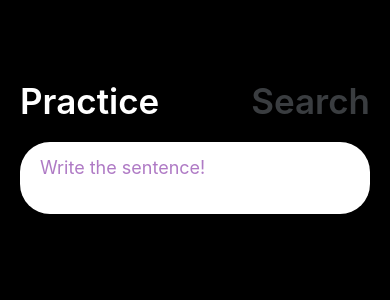
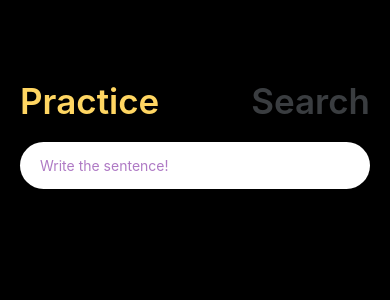
Before and after one commit to SteveKim0513/nomad-todo, a React Native app: screen / in a window 390 px wide. Shown: the top 300 px of the page. Built offline with nearby package versions, Linux system fonts and the light colour scheme.

Commit message:
update220127

```diff
--- a/App.js
+++ b/App.js
@@ -16,25 +16,30 @@ const STORAGE_KEY = "@toDos";
 export default function App() {
   // 상단 메인 메뉴 상태 관리
   const [myPractice, setmyPractice] = useState(true);
-  const searchMode = () => setmyPractice(false);
   const practiceMode = () => setmyPractice(true);
+  const searchMode = () => {
+    setmyPractice(false);
+    searchAction(text);
+  };
 
   // 텍스트 상자 입력 내용 관리
-  const [text, setText] = useState("");
+  var [text, setText] = useState("");
 
   // 검색어 입력 시 실시간 상태 변동을 통해 문장 리스트 다시 랜더링
   const [searchList, setsearchList] = useState({
-    1: { item: "a", itemStatus: true },
-    2: { item: "b", itemStatus: true },
-    3: { item: "c", itemStatus: true },
+    1: { item: "hello world", itemStatus: true },
+    2: { item: "i am a student", itemStatus: true },
+    3: { item: "i am a boy", itemStatus: true },
   });
 
   // 텍스트 입력 상태 관리
   const onChangeText = (payload) => {
     setText(payload);
 
+    // 검색 모드에서는 텍스트 입력마다 검색
     if (!myPractice) {
-      searchItem(payload);
+      //텍스트 입력이 변할 때마다 리스트를 처음부터 다시 검색
+      searchAction(payload);
     }
   };
 
@@ -59,27 +64,22 @@ export default function App() {
   const loadTodos = async () => {
     try {
       const loadValues = await AsyncStorage.getItem(STORAGE_KEY);
-
       return loadValues != null ? setToDos(JSON.parse(loadValues)) : null;
-    } catch (e) {
-      // error
-    }
+    } catch (e) {}
   };
 
   // 목록 추가
   const addTodo = async () => {
     // 텍스트 입력이 없는 경우 아무것도 하지 않음
-
     if (text === "") {
       return;
     }
     // 텍스트가 있는 경우 목록 추가 -> object 병합 방식
     const newToDos = {
       ...toDos,
-      [Date.now()]: { text, myPractice },
+      [Date.now()]: { text, myPractice: true },
     };
     setToDos(newToDos);
-    console.log(newToDos);
     await saveTodos(newToDos);
     setText("");
   };
@@ -91,13 +91,22 @@ export default function App() {
     await saveTodos(newTodos);
   };
 
+  const searchAction = (value) => {
+    initialSearchItem();
+    searchItem(value);
+  };
+
+  // 검색 화면에서 문장 목록 모두 나오도록 초기화
+  const initialSearchItem = () => {
+    Object.keys(searchList).map((key) => {
+      searchList[key].itemStatus = true;
+    });
+  };
+
   //주어진 문장 중에 검색하기
   const searchItem = (searchText = text) => {
     //검색어를 모두 지운 경우에는 모든 리스트가 나오도록 변경
     if (searchText === "") {
-      Object.keys(searchList).map((key) => {
-        searchList[key].itemStatus = true;
-      });
       return;
     }
 
@@ -105,12 +114,18 @@ export default function App() {
     // 검색어가 포함되지 않은 문장은 '상태를 false'로 변경하여 리스트에서 삭제
     // 텍스트 비교 알고리즘
     // 텍스트 비교하여 key값 추출 후, 해당 key의 object만 비활성화
-    if (searchText === "z") {
+    if (searchText.length > 0) {
       Object.keys(searchList).map((key) => {
+        var comparesentence = String(searchList[key].item);
+        if (comparesentence.indexOf(searchText) < 0)
           searchList[key].itemStatus = false;
       });
     }
-    //검색 함수
+  };
+
+  const addSearch = (key) => {
+    text = searchList[key].item;
+    addTodo();
   };
 
   return (
@@ -123,7 +138,7 @@ export default function App() {
           <Text
             style={{
               ...styles.btnText,
-              color: myPractice ? "white" : theme.grey,
+              color: myPractice ? "#FFD662" : theme.grey,
             }}
           >
             Practice
@@ -133,7 +148,7 @@ export default function App() {
           <Text
             style={{
               ...styles.btnText,
-              color: !myPractice ? "white" : theme.grey,
+              color: !myPractice ? "#DF678C" : theme.grey,
             }}
           >
             Search
@@ -145,7 +160,6 @@ export default function App() {
       <View>
         <TextInput
           returnKeyType="done"
-          multiline
           onChangeText={onChangeText}
           value={text}
           onSubmitEditing={myPractice ? addTodo : searchItem}
@@ -156,12 +170,10 @@ export default function App() {
       </View>
 
       {/* 문장들 나오는 섹션 */}
-
+      {/* Practice 모드와 Seearch 모드에서 다른 리스트 나오도록 설정 */}
       {myPractice ? (
         <ScrollView>
-          {/* Practice 모드와 Seearch 모드에서 다른 리스트 나오도록 설정 */}
-          {Object.keys(toDos).map((key) =>
-            toDos[key].myPractice === myPractice ? (
+          {Object.keys(toDos).map((key) => (
             <View style={styles.toDo} key={key}>
               <Text style={styles.toDoText}>{toDos[key].text}</Text>
               <TouchableOpacity
@@ -171,8 +183,7 @@ export default function App() {
                 <Text style={styles.toDoDel}>DEL</Text>
               </TouchableOpacity>
             </View>
-            ) : null
-          )}
+          ))}
         </ScrollView>
       ) : (
         <ScrollView>
@@ -180,6 +191,12 @@ export default function App() {
             searchList[key].itemStatus ? (
               <View style={styles.bsEngList} key={key}>
                 <Text style={styles.bsEngText}>{searchList[key].item}</Text>
+                <TouchableOpacity
+                  hitSlop={{ top: 32, bottom: 32, left: 32, right: 32 }}
+                  onPress={() => addSearch(key)}
+                >
+                  <Text style={styles.searchAdd}>ADD</Text>
+                </TouchableOpacity>
               </View>
             ) : null
           )}
@@ -211,10 +228,34 @@ const styles = StyleSheet.create({
     paddingTop: 15,
     borderRadius: 30,
     marginVertical: 20,
+    fontSize: 14,
+  },
+
+  // 연습화면에서 스크롤 뷰
+  toDo: {
+    backgroundColor: "#00539C",
+    marginBottom: 10,
+    paddingHorizontal: 30,
+    paddingVertical: 15,
+    borderRadius: 15,
+    flexDirection: "row",
+    alignItems: "center",
+    justifyContent: "space-between",
+  },
+  toDoText: {
+    color: "white",
     fontSize: 18,
+    fontWeight: "500",
   },
-  toDo: {
-    backgroundColor: theme.todoBg,
+  toDoDel: {
+    fontSize: 16,
+    fontWeight: "600",
+    color: "white",
+  },
+
+  // 검색화면에서 스크롤 뷰
+  bsEngList: {
+    backgroundColor: "#3D155F",
     marginBottom: 10,
     paddingHorizontal: 30,
     paddingVertical: 10,
@@ -223,24 +264,14 @@ const styles = StyleSheet.create({
     alignItems: "center",
     justifyContent: "space-between",
   },
-  toDoText: {
+  bsEngText: {
     color: "white",
-    fontSize: 16,
+    fontSize: 18,
     fontWeight: "500",
   },
-  toDoDel: {
-    fontSize: 30,
-  },
-  bsEngList: {
-    backgroundColor: "red",
-    marginBottom: 10,
-    paddingHorizontal: 30,
-    paddingVertical: 10,
-    borderRadius: 15,
-  },
-  bsEngText: {
-    color: "blue",
+  searchAdd: {
     fontSize: 16,
-    fontWeight: "500",
+    fontWeight: "600",
+    color: "white",
   },
 });
```
Lines whose indentation alone changed are shown as unchanged.
